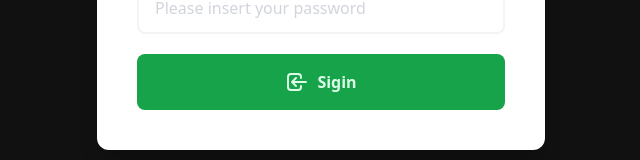
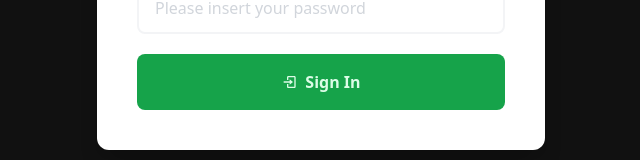
Before and after one commit to ujjujjuj/thc-blog, a Next.js app: page /admin/login in a window 1280 px wide. Shown: the part 450-610 px from the top of the page, without its empty margins (319-959 px from the left). Built offline with nearby package versions, Linux system fonts and the light colour scheme.

Commit message:
fix jwt error in production

```diff
--- a/pages/admin/editblog.tsx
+++ b/pages/admin/editblog.tsx
@@ -8,6 +8,7 @@ import addAuth from "../../utils/addAuth";
 import { FC } from "react";
 import { useRouter } from "next/router";
 import ConfirmationModal from "../../components/ConfirmationModal";
+import { prisma } from "../../prisma/db";
 
 import { IoArrowBackSharp } from "react-icons/io5";
 import Router from "next/router";
--- a/pages/admin/index.tsx
+++ b/pages/admin/index.tsx
@@ -9,6 +9,7 @@ import addAuth from "../../utils/addAuth";
 import { Blog } from "@prisma/client";
 import { FC } from "react";
 import { IoMdDoneAll } from "react-icons/io";
+import { prisma } from "../../prisma/db";
 
 import Image from "next/image";
 import getDescription from "../../utils/getDescription";
@@ -211,10 +212,10 @@ export const getServerSideProps: GetServerSideProps = async ({ req, res }) => {
 
   let blogs: Blog[] = [];
   if (user.id === 1) {
-    blogs = (await prisma?.blog.findMany()) ?? [];
+    blogs = (await prisma.blog.findMany()) ?? [];
   } else {
     blogs =
-      (await prisma?.blog.findMany({ where: { authorId: user.id } })) ?? [];
+      (await prisma.blog.findMany({ where: { authorId: user.id } })) ?? [];
   }
 
   return { props: { blogs: JSON.parse(JSON.stringify(blogs)) } };
--- a/pages/admin/login.tsx
+++ b/pages/admin/login.tsx
@@ -1,8 +1,9 @@
-import { SyntheticEvent, useId } from "react";
-import axios, { GenericHTMLFormElement } from "axios";
+import { SyntheticEvent } from "react";
+import axios from "axios";
 import { toast } from "react-toastify";
 import Router from "next/router";
-import Input from "../../components/Input";
+import { BiLogIn } from "react-icons/bi";
+import Head from "next/head";
 
 const Login = () => {
   const formSubmit = (e: SyntheticEvent) => {
@@ -29,6 +30,10 @@ const Login = () => {
   };
 
   return (
+    <>
+      <Head>
+        <title>Admin Login</title>
+      </Head>
       <div className="mx-auto w-11/12">
         <div className="flex flex-col justify-center items-center h-screen">
           <div className="flex flex-col items-center p-10 w-full max-w-md bg-white rounded-xl shadow-xl">
@@ -57,35 +62,22 @@ const Login = () => {
                   className="px-4 py-3 placeholder-gray-300 text-black rounded-lg border-2 border-gray-100 appearance-none focus:outline-none focus:ring-2 focus:ring-green-600 focus:shadow-lg"
                 />
               </div>
-            {/* <div id="button" className="flex flex-col my-5 w-full"> */}
               <button
                 type="submit"
                 className="py-4 w-full text-green-100 bg-green-600 rounded-lg duration-100 ease-in hover:bg-green-500"
               >
                 <div className="flex flex-row justify-center items-center">
                   <div className="mr-2">
-                  <svg
-                    className="w-6 h-6"
-                    fill="none"
-                    stroke="currentColor"
-                    viewBox="0 0 24 24"
-                    xmlns="http://www.w3.org/2000/svg"
-                  >
-                    <path
-                      stroke-linecap="round"
-                      stroke-linejoin="round"
-                      stroke-width="2"
-                      d="M11 16l-4-4m0 0l4-4m-4 4h14m-5 4v1a3 3 0 01-3 3H6a3 3 0 01-3-3V7a3 3 0 013-3h7a3 3 0 013 3v1"
-                    ></path>
-                  </svg>
+                    <BiLogIn />
                   </div>
-                <div className="font-bold">Sigin</div>
+                  <div className="font-bold">Sign In</div>
                 </div>
               </button>
             </form>
           </div>
         </div>
       </div>
+    </>
   );
 };
 
--- a/pages/admin/logout.tsx
+++ b/pages/admin/logout.tsx
@@ -9,7 +9,7 @@ export default Logout;
 
 export const getServerSideProps: GetServerSideProps = async ({ req, res }) => {
   const cookies = new Cookies(req, res);
-  cookies.set("auth", "", { maxAge: 0 });
+  cookies.set("auth", "", { maxAge: 0, overwrite: true });
   return {
     redirect: {
       destination: "/admin/login",
--- a/pages/api/auth/login.ts
+++ b/pages/api/auth/login.ts
@@ -11,14 +11,20 @@ export default async function handler(
   if (!req.body.email || !req.body.password) {
     return res.status(400).send("");
   }
+
   const user = await prisma.user.findUnique({
     where: { email: req.body.email },
   });
+
   if (user === null || !compare(req.body.password, user.password)) {
     return res.status(401).send("");
-  } else {
-    const cookies = new Cookies(req, res);
-    cookies.set("auth", sign({ id: user.id }));
-    return res.status(200).send("");
   }
+
+  const cookies = new Cookies(req, res);
+  cookies.set("auth", sign({ id: user.id }), {
+    sameSite: "strict",
+    overwrite: true,
+  });
+
+  return res.status(200).send("");
 }
--- a/pages/api/blog/all.ts
+++ b/pages/api/blog/all.ts
@@ -15,8 +15,6 @@ export default async function handler(
     return res.status(400).send("");
   }
 
-  console.log("OK");
-
   const blogs = await prisma.blog.findMany({
     where:
       req.body.category !== "All"
--- a/pages/index.tsx
+++ b/pages/index.tsx
@@ -51,7 +51,7 @@ const Home: NextPage<HomeProps> = ({ topBlogs }) => {
         { category: category, page: currentPage },
         { signal: abortController.signal }
       )
-      .then((res) => {
+    .then((res) => {
         setBlogs(res.data.blogs);
         setNumPages(Math.ceil(res.data.totalBlogs / 6));
       })
--- a/prisma/db.ts
+++ b/prisma/db.ts
@@ -9,7 +9,7 @@ declare global {
 export const prisma =
   global.prisma ||
   new PrismaClient({
-    log: ["query"],
+    // log: ["query"],
   });
 
 if (process.env.NODE_ENV !== "production") global.prisma = prisma;
--- a/utils/addAuth.ts
+++ b/utils/addAuth.ts
@@ -1,6 +1,7 @@
 import { User } from "@prisma/client";
 import Cookies from "cookies";
 import { IncomingMessage, ServerResponse } from "http";
+import { JsonWebTokenError } from "jsonwebtoken";
 import { prisma } from "../prisma/db";
 import { decode } from "./jwt";
 
@@ -16,6 +17,7 @@ export default async function addAuth(
       id = decoded.id;
     } catch (e) {
       console.log(e);
+      console.log(cookies.get("auth"));
       return null;
     }
     const user = await prisma.user.findUnique({
--- a/utils/jwt.ts
+++ b/utils/jwt.ts
@@ -1,15 +1,9 @@
 import jwt from "jsonwebtoken";
-import crypto from "crypto";
-
-const secret =
-  process.env.NODE_ENV === "production"
-    ? crypto.randomBytes(16).toString("hex")
-    : "token";
 
 export const sign = (data: object): string => {
-  return jwt.sign(data, secret, { expiresIn: "2d" });
+  return jwt.sign(data, process.env.JWT_TOKEN as string, { expiresIn: "2d" });
 };
 
 export const decode = (token: string): Object => {
-  return jwt.verify(token, secret);
+  return jwt.verify(token, process.env.JWT_TOKEN as string);
 };
```
Also changed, not shown: 1 other file (tests, documents, lock files or other folders). Lines whose indentation alone changed are shown as unchanged.
